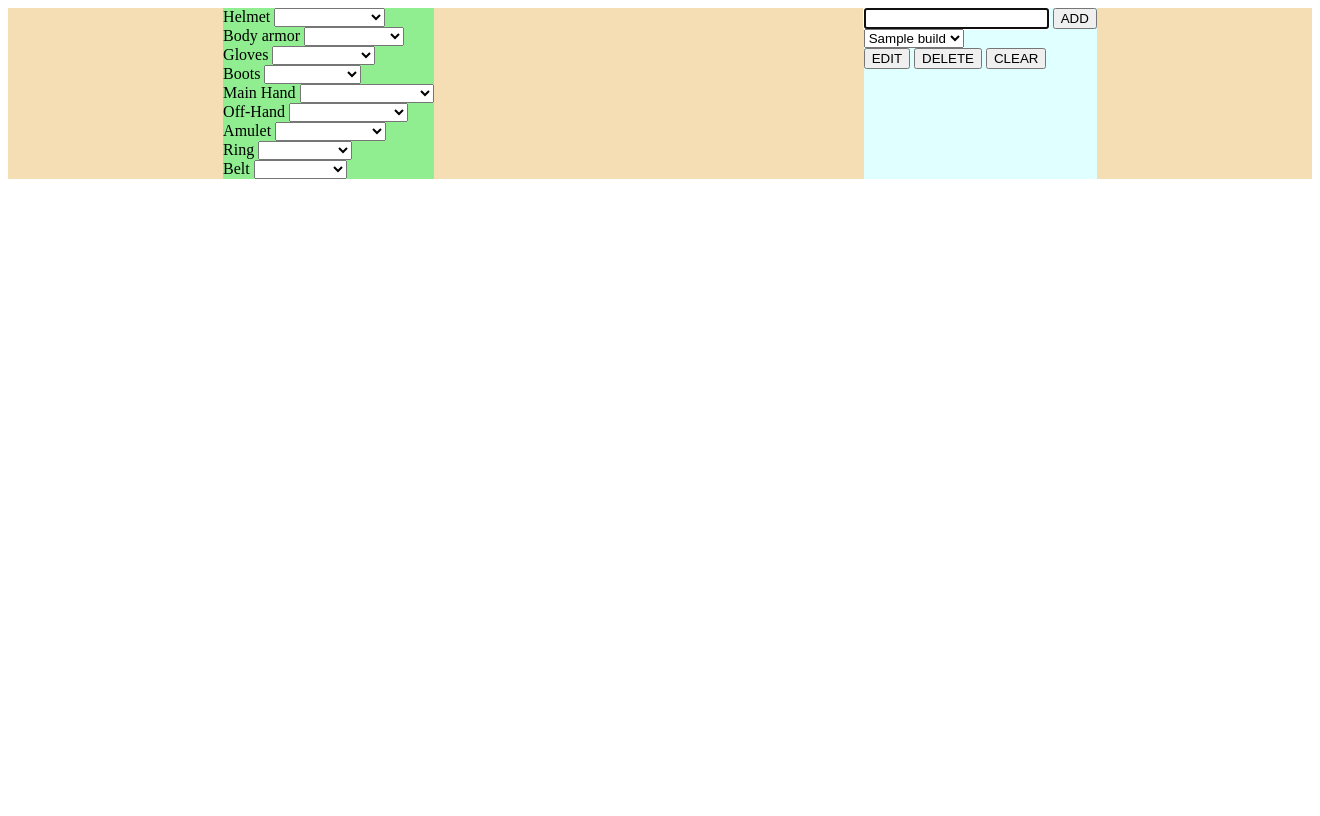
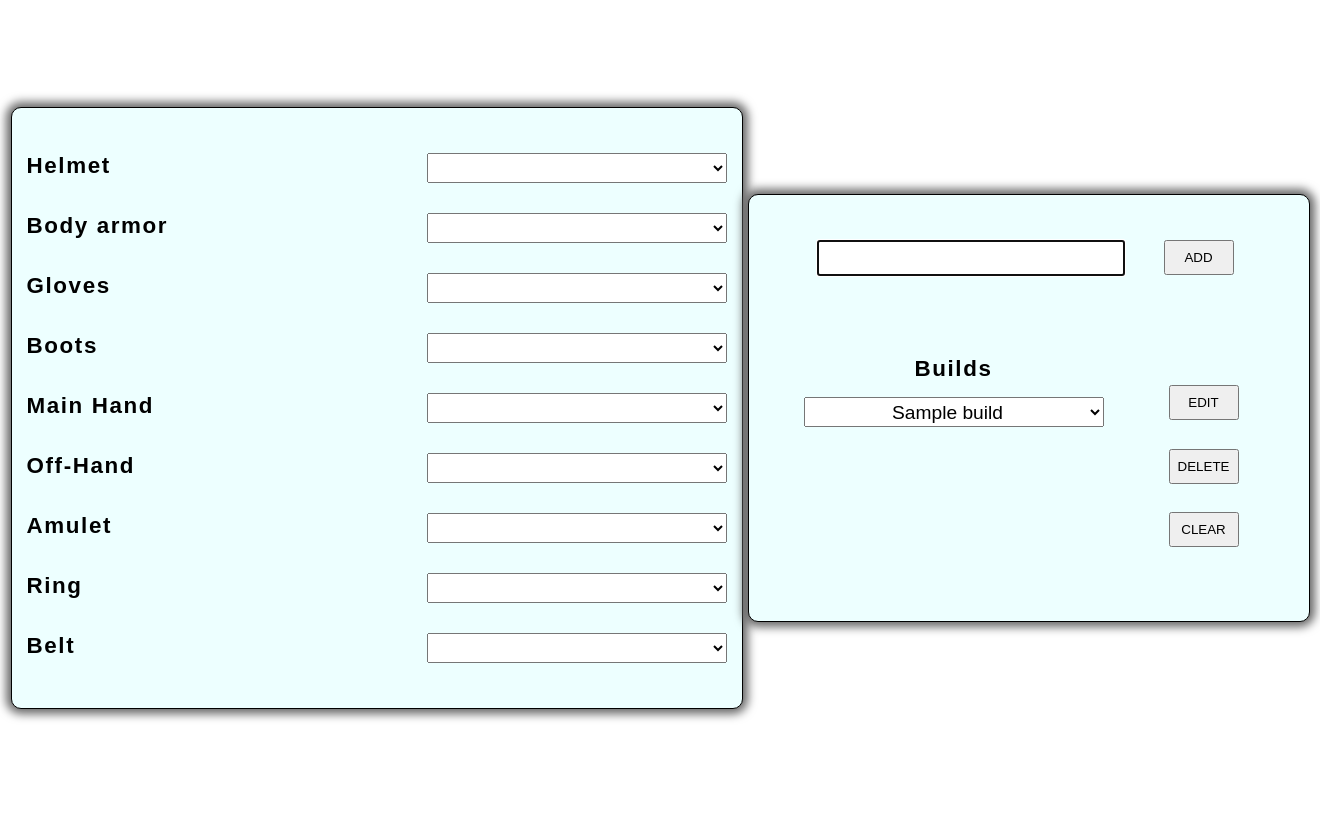
Before and after one commit to HygorCesconetto/DuckEpoch, a Flask app: template back/templates/build.html in a window 1320 px wide. Before the commit the page ends 179 px from the top, so only its background shows below. Run offline with Flask 3, Linux system fonts and the light colour scheme; the template is opened without the code that fills it: most values are stand-ins (such as "Sample title", 1, 10 or a date in 2020).

Commit message:
add: css to webpage build

```diff
--- a/back/static/build.css
+++ b/back/static/build.css
@@ -1,17 +1,97 @@
 main{
- background-color:wheat;
  display: flex;
  justify-content: space-around;
+ align-items: center;
+ height: 800px;
 }
 
 .itens-container{
-    background-color: lightgreen;
-    justify-content: space-between;
+    display: flex;
+    flex-direction: column;
+    justify-content: center;
+    background-color: rgb(237, 255, 255);
+    border: 1.5px solid black ;
+    border-radius: 10px;
+    box-shadow: 0px 0px 10px 5px rgb(105, 105, 105);
+    height: 600px;
+
 
     .item-container{
+        padding: 15px;
+        display: flex;
+        justify-content: space-between;
+        width: 700px;
     }
 }
 
 .editor-container{
-    background-color: lightcyan;
+    border: 1.5px solid black ;
+    border-radius: 10px;
+    box-shadow: 0px 0px 10px 5px rgb(105, 105, 105);
+
+    padding: 30px;
+    background-color: rgb(237, 255, 255);
+    width: 500px;
+
+    display: flex;
+    flex-direction: column;
+    justify-content: space-around;
+    align-items: center;
+
+    .build-new{
+        padding: 15px;
+        display: flex;
+        justify-content: space-between;
+        width: 500px;
+    }
+
+    .editor{
+        margin-top: 50px;
+        display: flex;
+        justify-content: space-around;
+        height: 250px;
+        width: 500px;
+
+        .build-name{
+            display: flex;
+            flex-direction: column;
+            align-items: center;
+
+            label{
+                padding: 15px;
+            }
+        }
+
+        .button-container{
+            margin: 15px;
+            display: flex;
+            flex-direction: column;
+            justify-content: space-evenly;
+        }
+    }
+
+
 }
+
+select,input{
+    width: 300px;
+    height: 30px;
+    text-align: center;
+    font-size: 1.2rem;
+}
+
+label{
+    font-size: 1.4rem;
+    font-weight: bold;
+    font-family: Arial, Helvetica, sans-serif;
+    letter-spacing: 0.1rem;
+}
+
+button{
+    cursor: pointer;
+    height: 35px;
+    width: 70px;
+}
+#add{
+    margin-right: 45px;
+}
--- a/back/templates/build.html
+++ b/back/templates/build.html
@@ -100,21 +100,23 @@
       </div>
 
       <div class="editor-container">
+
+
         <div class="build-new">
           <label for="buld-name"></label>
           <input type="text" name="build-name" id="build-name" autofocus>
           <button id="add">ADD</button>
         </div>
 
-        <div class="build-list">
-          <label for=""></label>
+        <div class="editor">
+          <div class="build-name">
+            <label for="build-id">Builds</label>
             <select name="build-id" id="build-id">
               {% for build in builds %}
               <option value="{{build['id']}}">{{build["name"]}}</option>
               {% endfor %}
             </select>
           </div>
-
           <div class="button-container">
             <button id="edit">EDIT</button>
             <button id="delete">DELETE</button>
@@ -122,6 +124,8 @@
           </div>
         </div>
 
+      </div>
+
     </main>
     <script type="text/javascript" src="/static/build.js" defer></script>
   </body>
```
Also changed, not shown: back/static/build.js (+17 -15 lines). Lines whose indentation alone changed are shown as unchanged.
